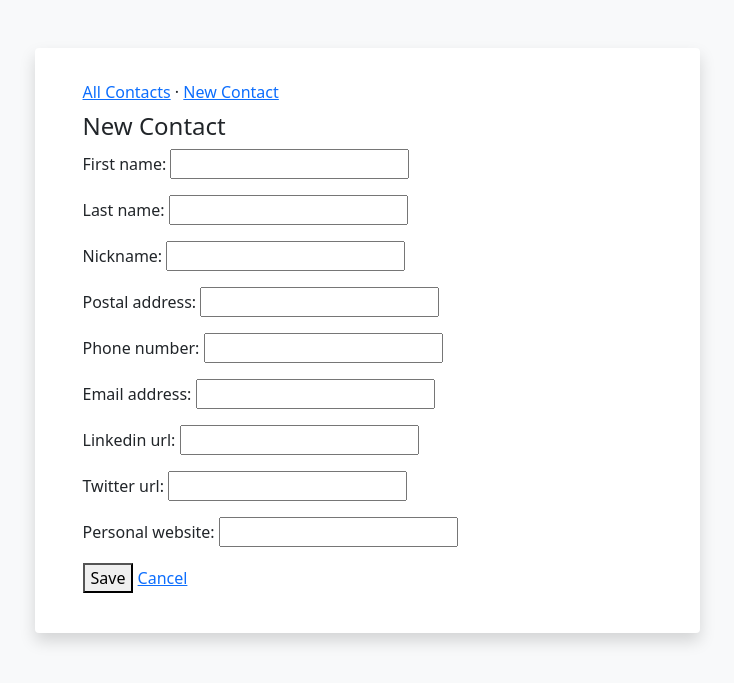
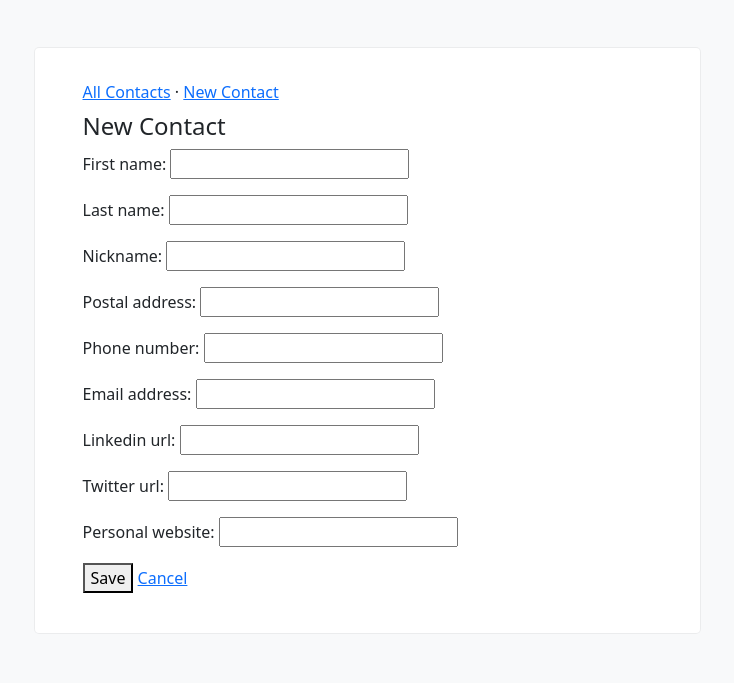
Before and after one commit to 4ka0/simple_contacts, a Django app: page /new/ in a window 1280 px wide. Shown: the top 683 px of the page, without its empty margins (273-1007 px from the left). Run offline with Django 3.2, Linux system fonts and the light colour scheme.

Commit message:
CSS and contact_list.html update

```diff
--- a/static/css/base.css
+++ b/static/css/base.css
@@ -6,6 +6,6 @@ html {
     background-color: #F8F9FA;
 }
 
-.shadow {
-    /* box-shadow: rgba(0, 0, 0, 0.05) 0px 1px 2px 0px; */
+.outline {
+    box-shadow: rgba(0, 0, 0, 0.05) 0px 0px 0px 1px;
 }
--- a/templates/base.html
+++ b/templates/base.html
@@ -13,7 +13,7 @@
 
         <div class="container">
             <div class="row justify-content-center">
-                <div class="col-7 px-5 py-4 mt-5 rounded bg-white shadow">
+                <div class="col-7 px-5 py-4 mt-5 rounded bg-white outline">
 
                     <nav class="navbar">
                         <form class="form-inline">
--- a/templates/contact_list.html
+++ b/templates/contact_list.html
@@ -39,6 +39,7 @@
             <tbody>
 
                 {% for contact in contacts %}
+
                     <tr>
                         <td style="width: 50%">
                             <a href="{% url 'contact_detail' contact.pk %}">
@@ -51,6 +52,11 @@
                             <a href="{% url 'contact_delete' contact.pk %}">Delete</a>
                         </td>
                     </tr>
+
+                {% empty %}
+
+                    <p>No contacts found.</p>
+
                 {% endfor %}
 
             </tbody>
```
